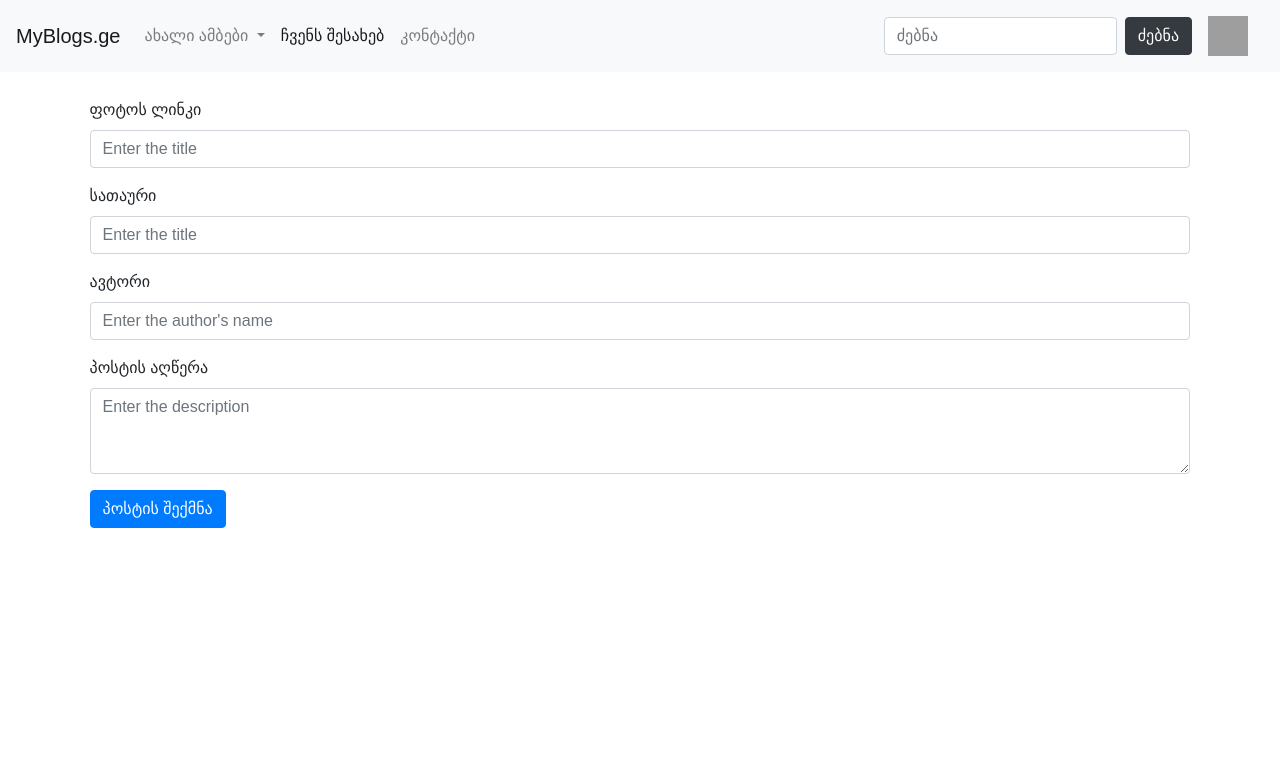
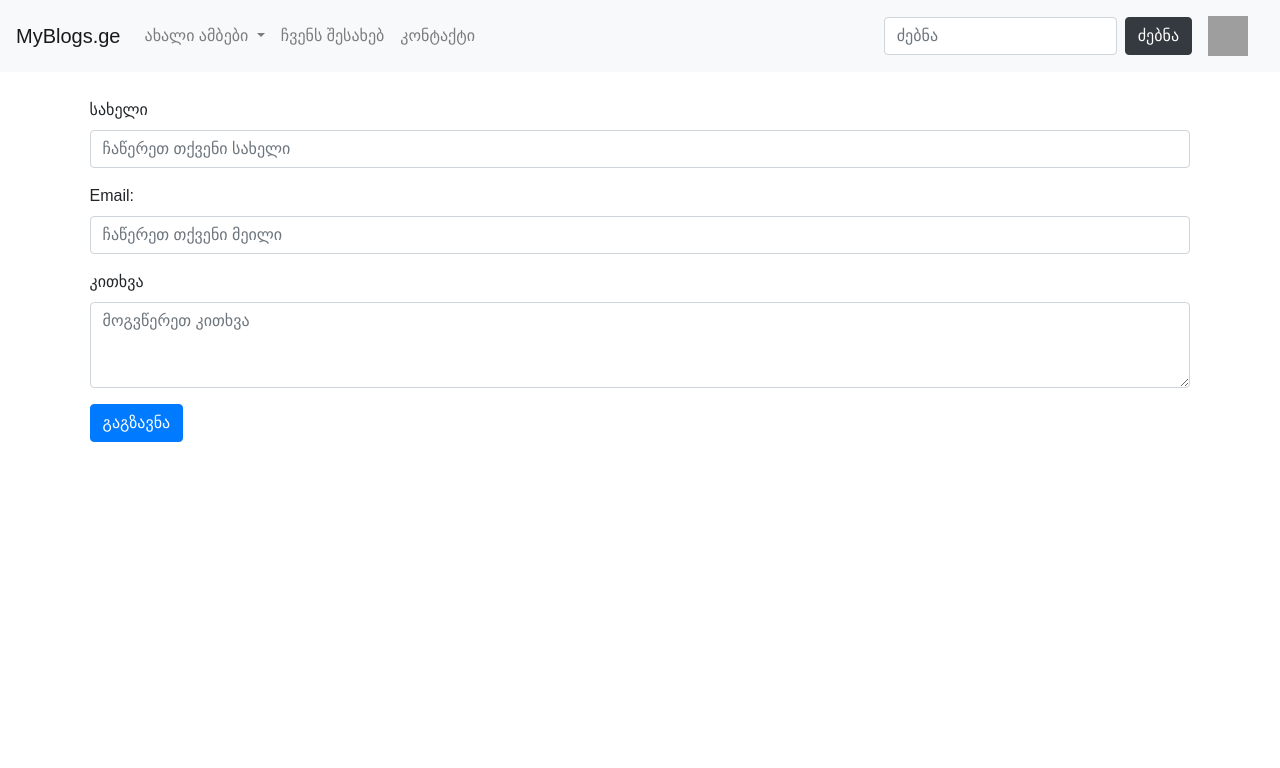
Before and after one commit to ShavdatuashviliSandro/blog_with_flask, a Flask app: page /contact in a window 1280 px wide. Shown: the top 768 px of the page. Run offline with Flask 3, Linux system fonts and the light colour scheme; some web fonts are replaced; grey boxes are pictures that could not be loaded.

Commit message:
Change contact page

```diff
--- a/main.py
+++ b/main.py
@@ -25,22 +25,20 @@ items = [
      'photo_url': 'https://foundr.com/wp-content/uploads/2021/09/Best-online-course-platforms.png'}
 ]
 
-
+questions = []
 @app.route('/')
 def index():
     return render_template('index.html', items=items)
 
 
-@app.route('/add_item', methods=['POST'])
-def add_item():
-    photo_url = request.form.get('photo_url')
-    title = request.form.get('title')
-    author = request.form.get('author')
-    description = request.form.get('description')
+@app.route('/add_question', methods=['POST'])
+def add_question():
+    name = request.form.get('name')
+    mail = request.form.get('mail')
+    question = request.form.get('question')
 
-    # Process and add the item to the list
-    items.append({'photo_url': photo_url, 'title': title, 'author': author, 'description': description})
-    return render_template('index.html', items=items)
+    questions.append({'name': name, 'mail': mail, 'question': question})
+    return render_template('contact.html', questions=questions)
 
 
 @app.route('/about_us')
@@ -50,8 +48,7 @@ def about_us():
 
 @app.route('/contact')
 def contact():
-    names = ['გიორგი', 'სანდრო', 'რეზი', 'ერეკლე', 'ლიზი']
-    return render_template('contact.html', names=names)
+    return render_template('contact.html')
 
 if __name__ == '__main__':
     app.run(debug=True)
--- a/templates/contact.html
+++ b/templates/contact.html
@@ -29,28 +29,44 @@
 
 
 <div class="main-box">
-    <form method="POST" action="/add_item">
+    <form action="/add_question" method="POST">
         <div class="form-group">
-            <label for="exampleFormControlInput1">ფოტოს ლინკი</label>
-            <input type="text" class="form-control" id="exampleFormControlInput0" name="photo_url" placeholder="Enter the title">
+            <label for="exampleFormControlInput1">სახელი</label>
+            <input type="text" class="form-control" id="exampleFormControlInput1" name="name"
+                   placeholder="ჩაწერეთ თქვენი სახელი">
         </div>
         <div class="form-group">
-            <label for="exampleFormControlInput1">სათაური</label>
-            <input type="text" class="form-control" id="exampleFormControlInput1" name="title" placeholder="Enter the title">
+            <label for="exampleFormControlInput2">Email:</label>
+            <input type="email" class="form-control" id="exampleFormControlInput2" name="mail"
+                   placeholder="ჩაწერეთ თქვენი მეილი">
         </div>
         <div class="form-group">
-            <label for="exampleFormControlInput2">ავტორი</label>
-            <input type="text" class="form-control" id="exampleFormControlInput2" name="author" placeholder="Enter the author's name">
+            <label for="exampleFormControlTextarea1">კითხვა</label>
+            <textarea class="form-control" id="exampleFormControlTextarea1" name="question" rows="3"
+                      placeholder="მოგვწერეთ კითხვა"></textarea>
         </div>
-        <div class="form-group">
-            <label for="exampleFormControlTextarea1">პოსტის აღწერა</label>
-            <textarea class="form-control" id="exampleFormControlTextarea1" name="description" rows="3" placeholder="Enter the description"></textarea>
-        </div>
-        <button type="submit" class="btn btn-primary">პოსტის შექმნა</button>
+        <button type="submit" class="btn btn-primary">გაგზავნა</button>
     </form>
 </div>
 
 
+<div class="main-box">
+    <div class="accordion" id="faqAccordion">
+        {% for question in questions%}
+        <div class="alert alert-warning alert-dismissible fade show" role="alert">
+            <strong>{{question['name']}}
+                <br>
+            </strong> {{question['question']}}
+            <button type="button" class="close" data-dismiss="alert" aria-label="Close">
+                <span aria-hidden="true">&times;</span>
+            </button>
+        </div>
+        {% endfor %}
+    </div>
+</div>
+<br>
+<br>
+<br>
 <br>
 <br>
 <br>
--- a/templates/header.html
+++ b/templates/header.html
@@ -19,7 +19,7 @@
                     <a class="dropdown-item" href="#">ხელოვნება</a>
                 </div>
             </li>
-            <li class="nav-item active">
+            <li class="nav-item">
                 <a class="nav-link" href="{{ url_for('about_us') }}">ჩვენს შესახებ <span class="sr-only">(current)</span></a>
             </li>
             <li class="nav-item">
```
